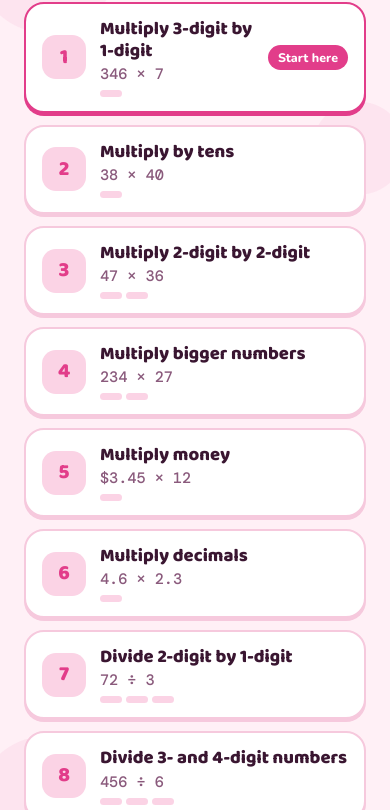
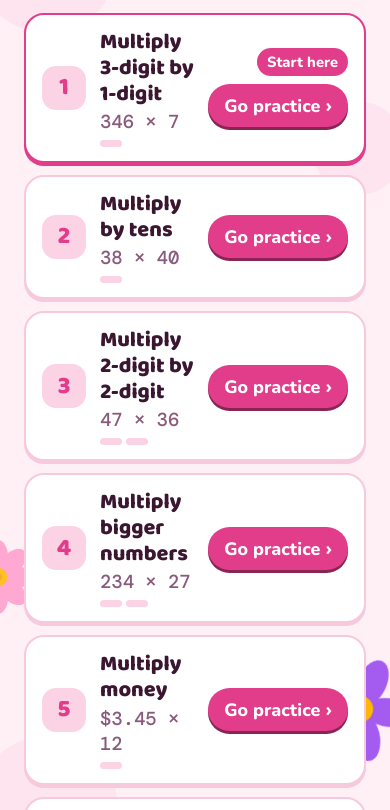
Before and after one commit to zeriab2020/math-climb, a plain HTML site: page index.html in a window 390 px wide. Shown: the part 105-915 px from the top of the page. Drawn offline with nearby package versions, Linux system fonts and the light colour scheme.

Commit message:
Refactor styles and layout in index.html
Updated styles and layout for better responsiveness and design consistency.

```diff
--- a/index.html
+++ b/index.html
@@ -25,10 +25,11 @@
   --bg:#1d0d19; --paper:#2a1424; --grid:#381c30; --ink:#ffe8f3; --muted:#d6a3c3; --line:#4d2742;
   --accent:#ff6fb1; --accent-2:#c79bff; --accent-ink:#2a0d1f; --sun:#ffc84a; --good:#5fe0ad; --good-bg:#123326;
   --bad:#ff86ad; --bad-bg:#3d1527; --hint-bg:#352a10; --hint-line:#6d5a1f; --track:#4a2140; color-scheme:dark}
+html{font-size:118%}
 *{box-sizing:border-box}
 [hidden]{display:none!important}
 body{background:var(--bg);background-image:radial-gradient(circle at 12% 8%,var(--grid) 0 70px,transparent 71px),radial-gradient(circle at 92% 30%,var(--grid) 0 46px,transparent 47px);background-attachment:fixed;color:var(--ink);font:400 1rem/1.5 var(--body)}
-.wrap{max-width:640px;margin:0 auto;padding-block:20px 48px;padding-left:max(16px,env(safe-area-inset-left,0px));padding-right:max(16px,env(safe-area-inset-right,0px));display:grid;gap:16px}
+.wrap{position:relative;z-index:1;max-width:680px;margin:0 auto;padding-block:20px 48px;padding-left:max(16px,env(safe-area-inset-left,0px));padding-right:max(16px,env(safe-area-inset-right,0px));display:grid;gap:16px}
 header{display:flex;flex-wrap:wrap;align-items:flex-end;justify-content:space-between;gap:10px}
 h1{font:800 2.3rem/1 var(--display);margin:0;letter-spacing:-.01em}
 h1 span{color:var(--accent)}
@@ -95,7 +96,12 @@ form.ans input:focus{outline:none;border-color:var(--accent)}
 .topic.is-done .tnum{background:var(--sun);color:#3a1631}
 .tbody{display:grid;gap:2px;flex:1;min-width:0}
 .ttl{font:800 1.15rem/1.2 var(--display)}
-.tex{font:500 .95rem var(--mono);color:var(--muted)}
+.tex{font:500 1rem var(--mono);color:var(--muted)}
+.go{flex:none;align-self:center;font:800 .95rem var(--body);background:var(--accent);color:var(--accent-ink);border-radius:999px;padding:9px 16px;box-shadow:0 3px 0 color-mix(in srgb,var(--accent) 60%,#000);white-space:nowrap}
+.tright{display:grid;gap:8px;justify-items:end;flex:none}
+.flower{position:fixed;z-index:0;pointer-events:none;width:150px;height:150px}
+.flower.tl{top:-62px;left:-62px;opacity:.9}.flower.br{bottom:-30px;right:-30px;transform:rotate(25deg)}.flower.tr{bottom:120px;left:-44px;width:100px;height:100px;opacity:.85}
+@media (max-width:520px){.flower{width:120px;height:120px}.flower.tr{width:84px;height:84px}}
 .tlast{font:700 .82rem var(--body);color:var(--muted)}
 .tlast b{color:var(--accent)}
 .clock{font-variant-numeric:tabular-nums}
@@ -128,6 +134,9 @@ textarea{width:100%;min-height:8em;font:400 .85rem var(--mono);background:var(--
 </style>
 
 <canvas id="confetti" aria-hidden="true"></canvas>
+<svg class="flower tl" viewBox="0 0 100 100" aria-hidden="true"><g transform="translate(50 50)"><ellipse cx="0" cy="-24" rx="12" ry="20" fill="var(--accent)" transform="rotate(0.0)"/><ellipse cx="0" cy="-24" rx="12" ry="20" fill="var(--accent)" transform="rotate(60.0)"/><ellipse cx="0" cy="-24" rx="12" ry="20" fill="var(--accent)" transform="rotate(120.0)"/><ellipse cx="0" cy="-24" rx="12" ry="20" fill="var(--accent)" transform="rotate(180.0)"/><ellipse cx="0" cy="-24" rx="12" ry="20" fill="var(--accent)" transform="rotate(240.0)"/><ellipse cx="0" cy="-24" rx="12" ry="20" fill="var(--accent)" transform="rotate(300.0)"/><circle r="11" fill="var(--sun)"/><circle r="5" fill="#f08c00" opacity=".5"/></g></svg>
+<svg class="flower br" viewBox="0 0 100 100" aria-hidden="true"><g transform="translate(50 50)"><ellipse cx="0" cy="-24" rx="12" ry="20" fill="var(--accent-2)" transform="rotate(0.0)"/><ellipse cx="0" cy="-24" rx="12" ry="20" fill="var(--accent-2)" transform="rotate(72.0)"/><ellipse cx="0" cy="-24" rx="12" ry="20" fill="var(--accent-2)" transform="rotate(144.0)"/><ellipse cx="0" cy="-24" rx="12" ry="20" fill="var(--accent-2)" transform="rotate(216.0)"/><ellipse cx="0" cy="-24" rx="12" ry="20" fill="var(--accent-2)" transform="rotate(288.0)"/><circle r="11" fill="var(--sun)"/><circle r="5" fill="#f08c00" opacity=".5"/></g></svg>
+<svg class="flower tr" viewBox="0 0 100 100" aria-hidden="true"><g transform="translate(50 50)"><ellipse cx="0" cy="-24" rx="12" ry="20" fill="#ff9ccb" transform="rotate(0.0)"/><ellipse cx="0" cy="-24" rx="12" ry="20" fill="#ff9ccb" transform="rotate(45.0)"/><ellipse cx="0" cy="-24" rx="12" ry="20" fill="#ff9ccb" transform="rotate(90.0)"/><ellipse cx="0" cy="-24" rx="12" ry="20" fill="#ff9ccb" transform="rotate(135.0)"/><ellipse cx="0" cy="-24" rx="12" ry="20" fill="#ff9ccb" transform="rotate(180.0)"/><ellipse cx="0" cy="-24" rx="12" ry="20" fill="#ff9ccb" transform="rotate(225.0)"/><ellipse cx="0" cy="-24" rx="12" ry="20" fill="#ff9ccb" transform="rotate(270.0)"/><ellipse cx="0" cy="-24" rx="12" ry="20" fill="#ff9ccb" transform="rotate(315.0)"/><circle r="11" fill="var(--sun)"/><circle r="5" fill="#f08c00" opacity=".5"/></g></svg>
 <div class="wrap">
   <header>
     <div><h1>Math <span>Climb</span></h1><p class="hello" id="hello">Pick a lesson to practice</p></div>
@@ -327,7 +336,7 @@ function renderHome(){$('hello').textContent='Pick a lesson to practice';$('card
     const pips=Array.from({length:n},(_,i)=>`<i class="${i<got?'on':''}"></i>`).join('');
     const tag=st.done?'<span class="tag done">★ Done</span>':t===next?'<span class="tag next">Start here</span>':st.n?'<span class="tag">Keep going</span>':'';
     const last=(DB.rounds||[]).filter(x=>x.tid===t.id).slice(-1)[0];
-    return `<button class="topic${t===next?' is-next':''}${st.done?' is-done':''}" type="button" data-t="${t.id}"><span class="tnum">${k+1}</span><span class="tbody"><span class="ttl">${esc(t.title)}</span><span class="tex">${esc(t.ex)}</span>${last?`<span class="tlast">Last time: <b>${last.score}/${last.n}</b> · ${GR(last.score/last.n*100)} · ⏱ ${fmtS(last.secs)}</span>`:''}<span class="pips" aria-label="${got} of ${n} steps">${pips}</span></span>${tag}</button>`}).join('');
+    return `<button class="topic${t===next?' is-next':''}${st.done?' is-done':''}" type="button" data-t="${t.id}"><span class="tnum">${k+1}</span><span class="tbody"><span class="ttl">${esc(t.title)}</span><span class="tex">${esc(t.ex)}</span>${last?`<span class="tlast">Last time: <b>${last.score}/${last.n}</b> · ${GR(last.score/last.n*100)} · ⏱ ${fmtS(last.secs)}</span>`:''}<span class="pips" aria-label="${got} of ${n} steps">${pips}</span></span><span class="tright">${tag}<span class="go">Go practice ›</span></span></button>`}).join('');
   $('topics').querySelectorAll('.topic').forEach(b=>b.onclick=()=>startTopic(b.dataset.t));renderReport()}
 function ensureProblem(){
   if(DB.cur&&DB.cur.tid===DB.round.tid)return;const tid=DB.round.tid,q=DB.later[tid]||[];
```
